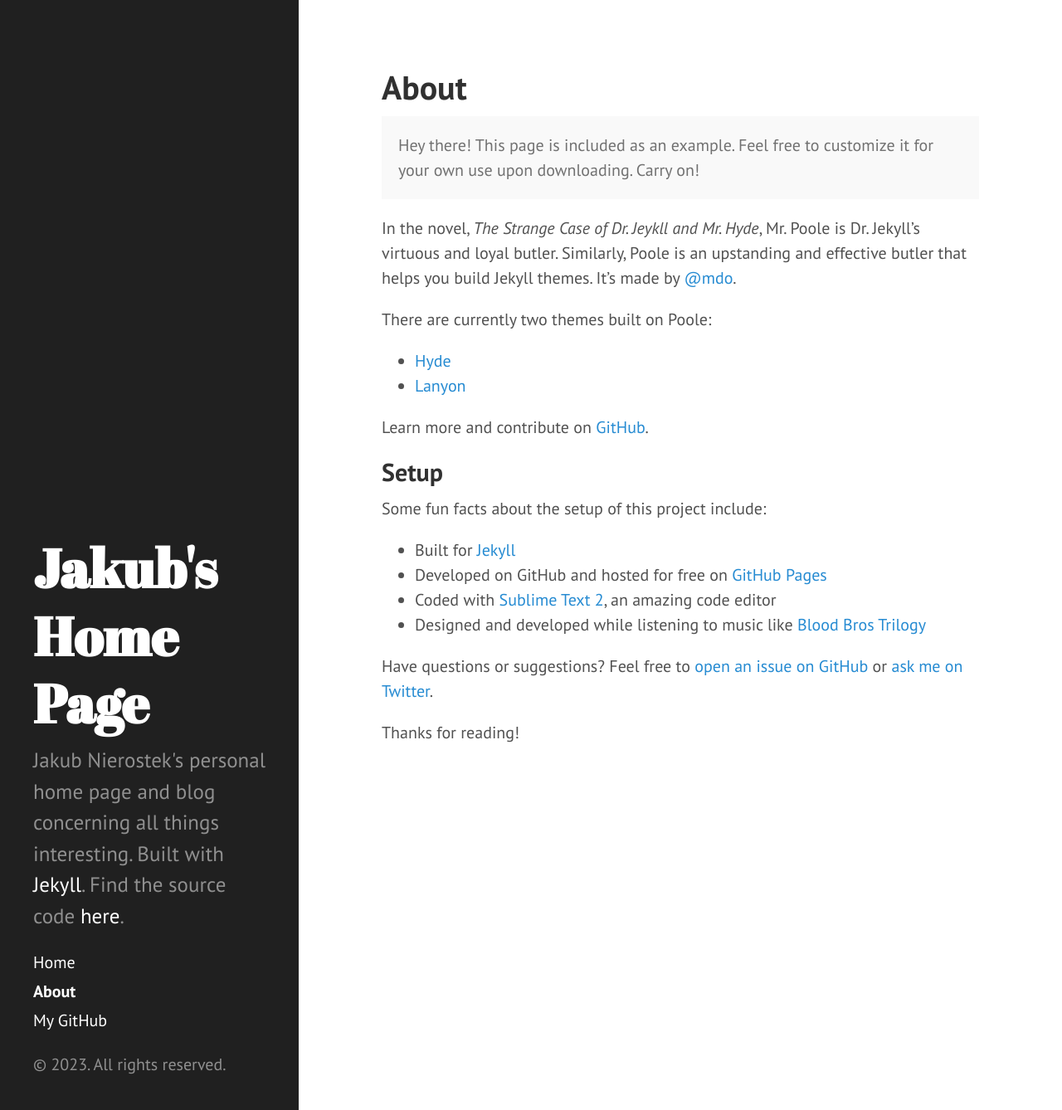
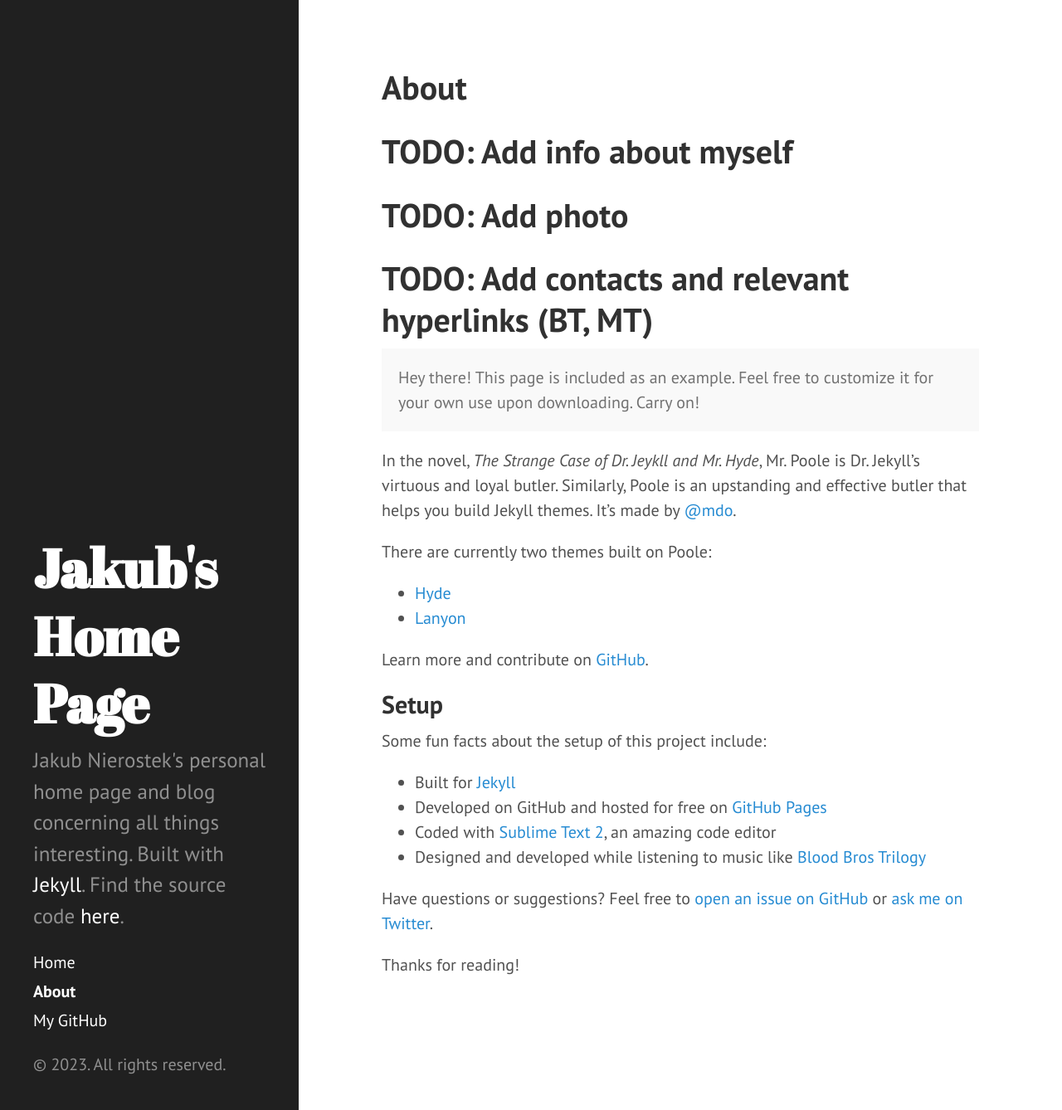
Before and after one commit to nierja/hyde, a Jekyll site: the page built from about.md, in a window 1280 px wide and 1338 px high. Shown: the whole window at 83% size. Built offline with Jekyll 4.4.1, drawn with Linux system fonts in a browser that asks for light colours.

Commit message:
Code cleanup

```diff
--- a/about.md
+++ b/about.md
@@ -2,6 +2,9 @@
 layout: page
 title: About
 ---
+# TODO: Add info about myself
+# TODO: Add photo
+# TODO: Add contacts and relevant hyperlinks (BT, MT)
 
 <p class="message">
   Hey there! This page is included as an example. Feel free to customize it for your own use upon downloading. Carry on!
```
Also changed, not shown: _posts/2012-02-06-whats-jekyll.md (+1 -1 lines), _posts/2023-07-14-Webpage-setup.md (added, +7 -0 lines).
